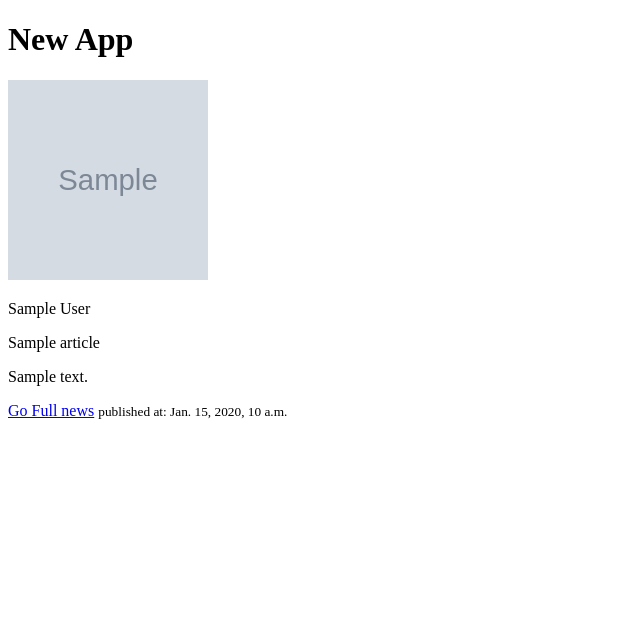
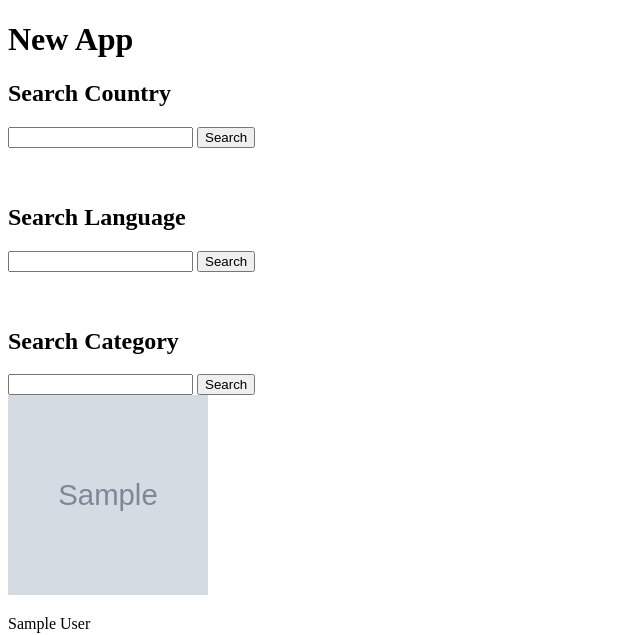
Before and after one commit to SriShashank-k/Newsfeed-, a Django app: template newsfeedapp/templates/newsfeedapp/articles_home.html in a window 1280 px wide. Shown: the top 635 px of the page, without its empty margins (0-640 px from the left). Run offline with Django 3.2, Linux system fonts and the light colour scheme; the template is opened without the code that fills it: most values are stand-ins (such as "Sample title", 1, 10 or a date in 2020).

Commit message:
Modify articles home page to add search buttons for filtering

```diff
--- a/newsfeedapp/templates/newsfeedapp/articles_home.html
+++ b/newsfeedapp/templates/newsfeedapp/articles_home.html
@@ -8,6 +8,34 @@
 </head>
 <body>
     <h1>New App</h1>
+
+    <h2>Search Country</h2>
+
+    <form action="" method="get">
+        <input type="text" name="country">
+        <button type="submit" value="Search">Search</button>
+    </form>
+    <br>
+    <br>
+
+    <h2>Search Language</h2>
+
+    <form action="" method="get">
+        <input type="text" name="language">
+        <button type="submit" value="Search">Search</button>
+    </form>
+    <br>
+    <br>
+
+
+    <h2>Search Category</h2>
+
+    <form action="" method="get">
+        <input type="text" name="category">
+        <button type="submit" value="Search">Search</button>
+    </form>
+
+
 
     {% for i in articles %}
 
```
